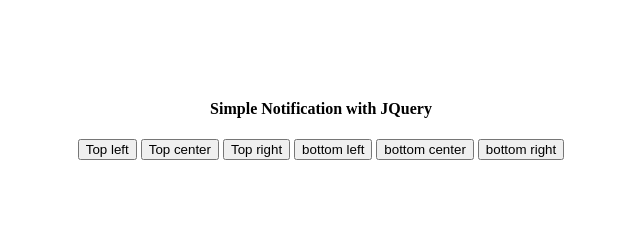
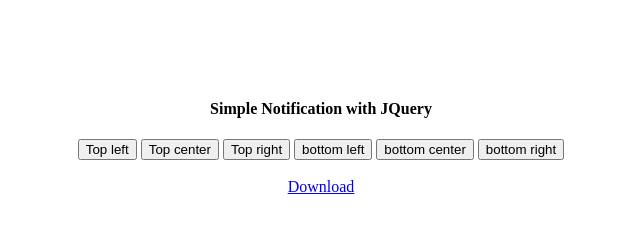
Before and after one commit to fhdjg/gg-notif, a plain HTML site: page index.html in a window 1280 px wide. Shown: the full height of the page, 319-959 px from the left. Drawn offline with Linux system fonts and the light colour scheme.

Commit message:
Update index.html

```diff
--- a/index.html
+++ b/index.html
@@ -23,6 +23,9 @@
         <button data-content="effect bottom left" data-placement="bottom-left" id-notif="bottomleft1">bottom left</button>
         <button data-content="effect bottom center" data-placement="bottom-center" id-notif="bottomcenter1">bottom center</button>
         <button data-content="effect bottom right" data-placement="bottom-right" id-notif="bottomright1">bottom right</button>
+        <br>
+        <br>
+        <a href="https://github.com/fhdjg/gg-notif">Download</a>
     </div>
 
     <script type="text/javascript" src="plugin/jquery-3.2.1.min.js"></script>
```
